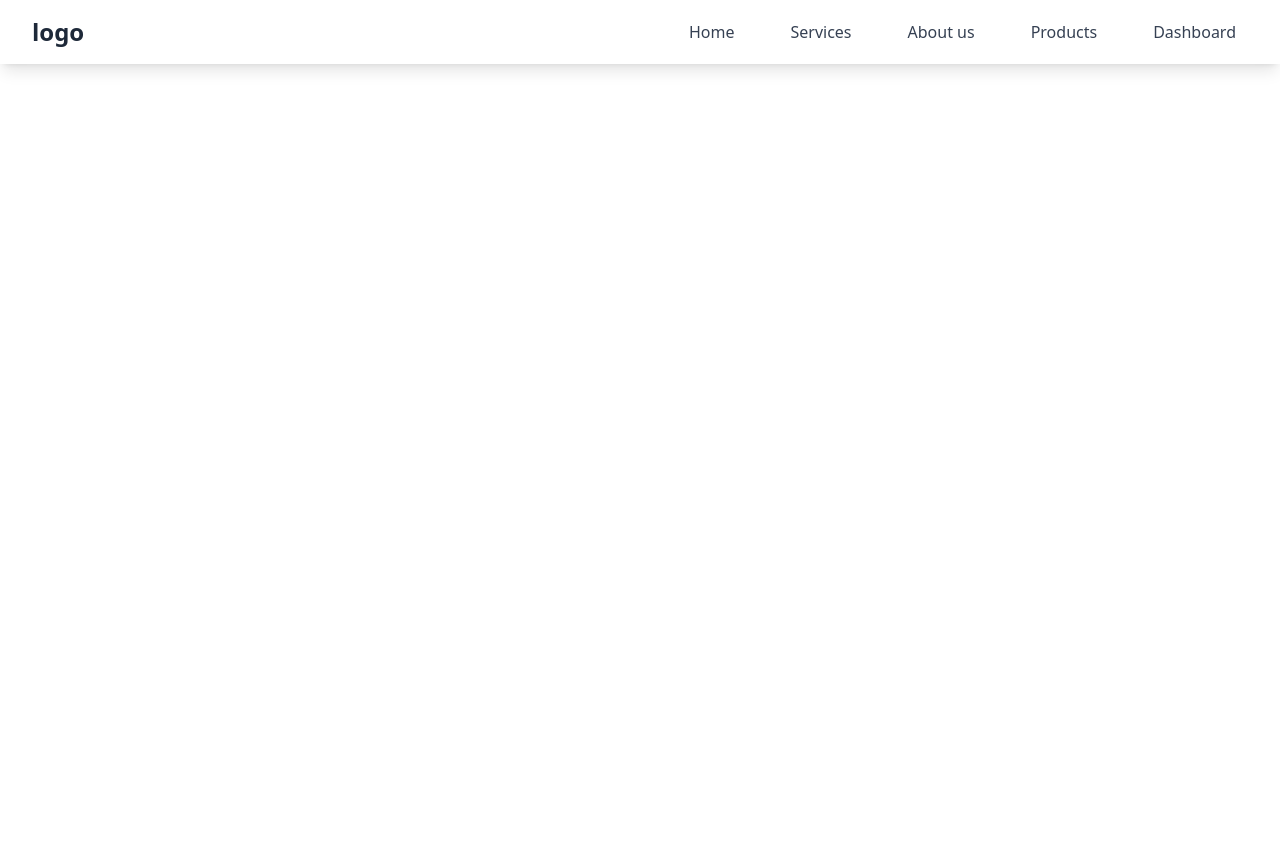
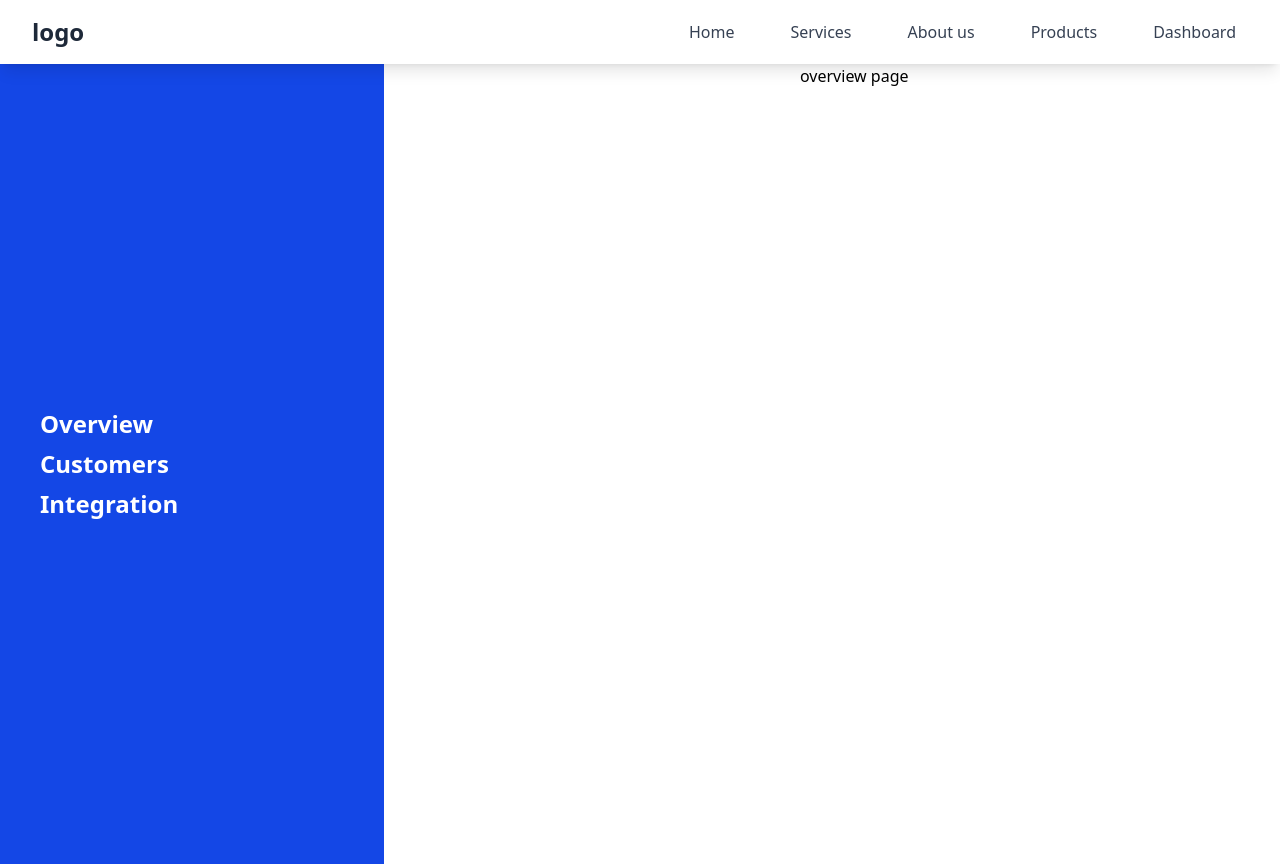
Before and after one commit to riteshpatidar08/React-TR3, a React (Vite) app: page /dashboard/overview in a window 1280 px wide. Before the commit the page ends 800 px from the top, so only its background shows below. Built offline with nearby package versions, Linux system fonts and the light colour scheme.

Commit message:
udpated till the nested routing

```diff
--- a/src/App.jsx
+++ b/src/App.jsx
@@ -7,6 +7,8 @@ import Login from './pages/Login';
 import Productpage from './pages/Productpage';
 import ProductDetails from './pages/ProductDetails';
 import Dashboardpage from './pages/Dashboardpage';
+import Overviewpage from './pages/Overviewpage';
+import Customerspage from './pages/Customerspage';
 function App() {
   return (
     <div>
@@ -18,7 +20,10 @@ function App() {
         <Route path='/login' element={<Login/>}/>
         <Route path='/products' element={<Productpage/>}/>
         <Route path='/products/:id' element={<ProductDetails/>}/>
-        <Route path='/dashboard' element={<Dashboardpage/>}/>
+        <Route path='/dashboard' element={<Dashboardpage/>}>
+         <Route path='overview' element={<Overviewpage/>}/>
+         <Route path='customers' element={<Customerspage/>}/>
+        </Route>
       </Routes>
     </div>
   );
--- /dev/null
+++ b/src/pages/Customerspage.jsx
@@ -0,0 +1,11 @@
+import React from 'react'
+
+function Customerspage() {
+  return (
+    <div>
+      customers
+    </div>
+  )
+}
+
+export default Customerspage
--- a/src/pages/Dashboardpage.jsx
+++ b/src/pages/Dashboardpage.jsx
@@ -1,13 +1,16 @@
 import React from 'react'
-import { Link } from 'react-router-dom'
+import { Link, Outlet } from 'react-router-dom'
 function Dashboardpage() {
   return (
-    <div>
+    <div className='flex'>
       <aside className='bg-blue-700 flex flex-col gap-2 text-white font-bold text-2xl justify-center px-10 w-96 h-screen'>
-        <Link>Overview</Link>
-        <Link>Customers</Link>
+        <Link to='/dashboard/overview'>Overview</Link>
+        <Link to='/dashboard/customers'>Customers</Link>
         <Link>Integration</Link>
       </aside>
+      <div className='ml-104'>
+      <Outlet/>
+      </div>
     </div>
   )
 }
--- /dev/null
+++ b/src/pages/Integrationpage.jsx
@@ -0,0 +1,11 @@
+import React from 'react'
+
+function Integrationpage() {
+  return (
+    <div>
+      intergration
+    </div>
+  )
+}
+
+export default Integrationpage
--- /dev/null
+++ b/src/pages/Overviewpage.jsx
@@ -0,0 +1,11 @@
+import React from 'react'
+
+function Overviewpage() {
+  return (
+    <div>
+     overview page
+    </div>
+  )
+}
+
+export default Overviewpage
```
